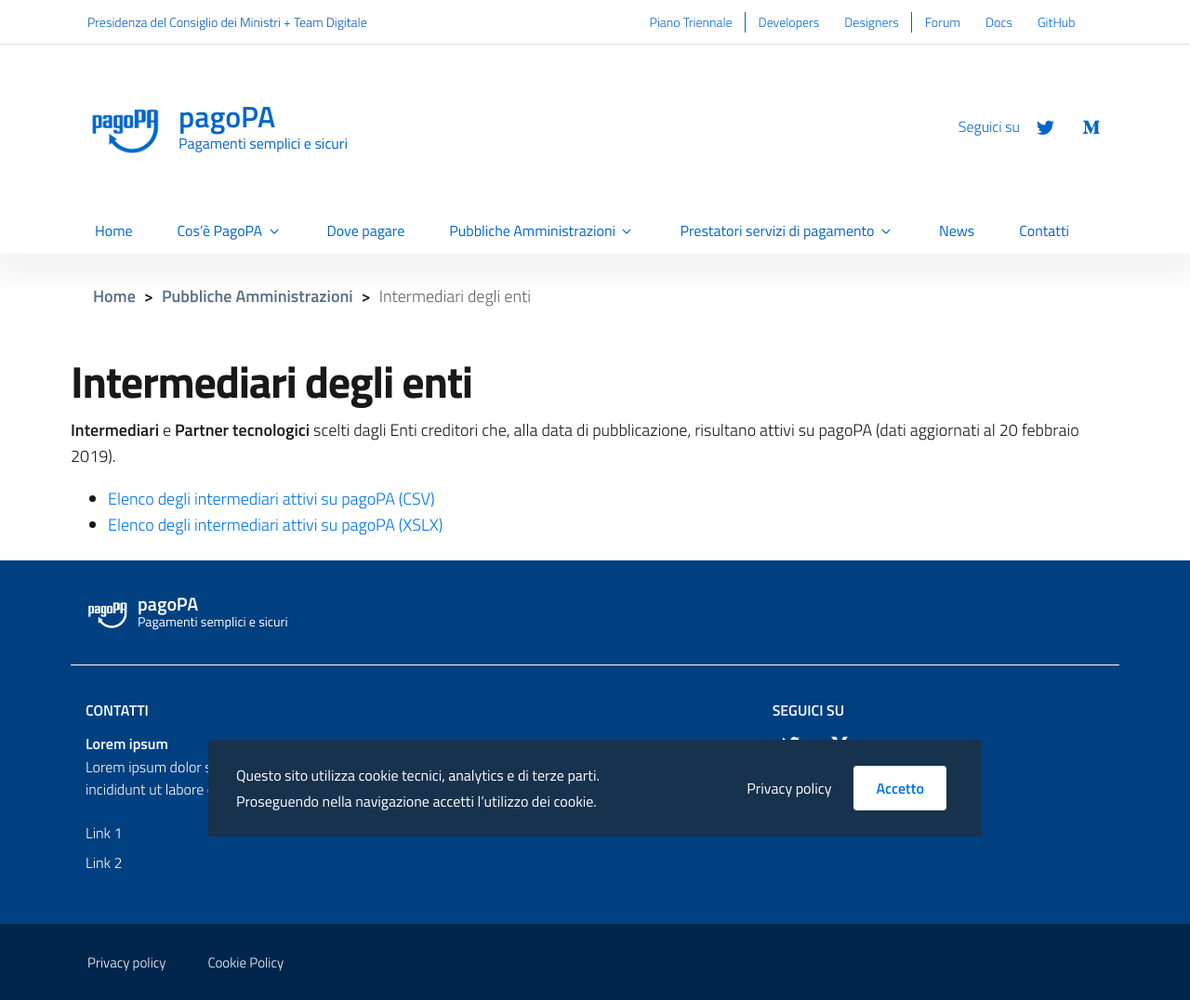
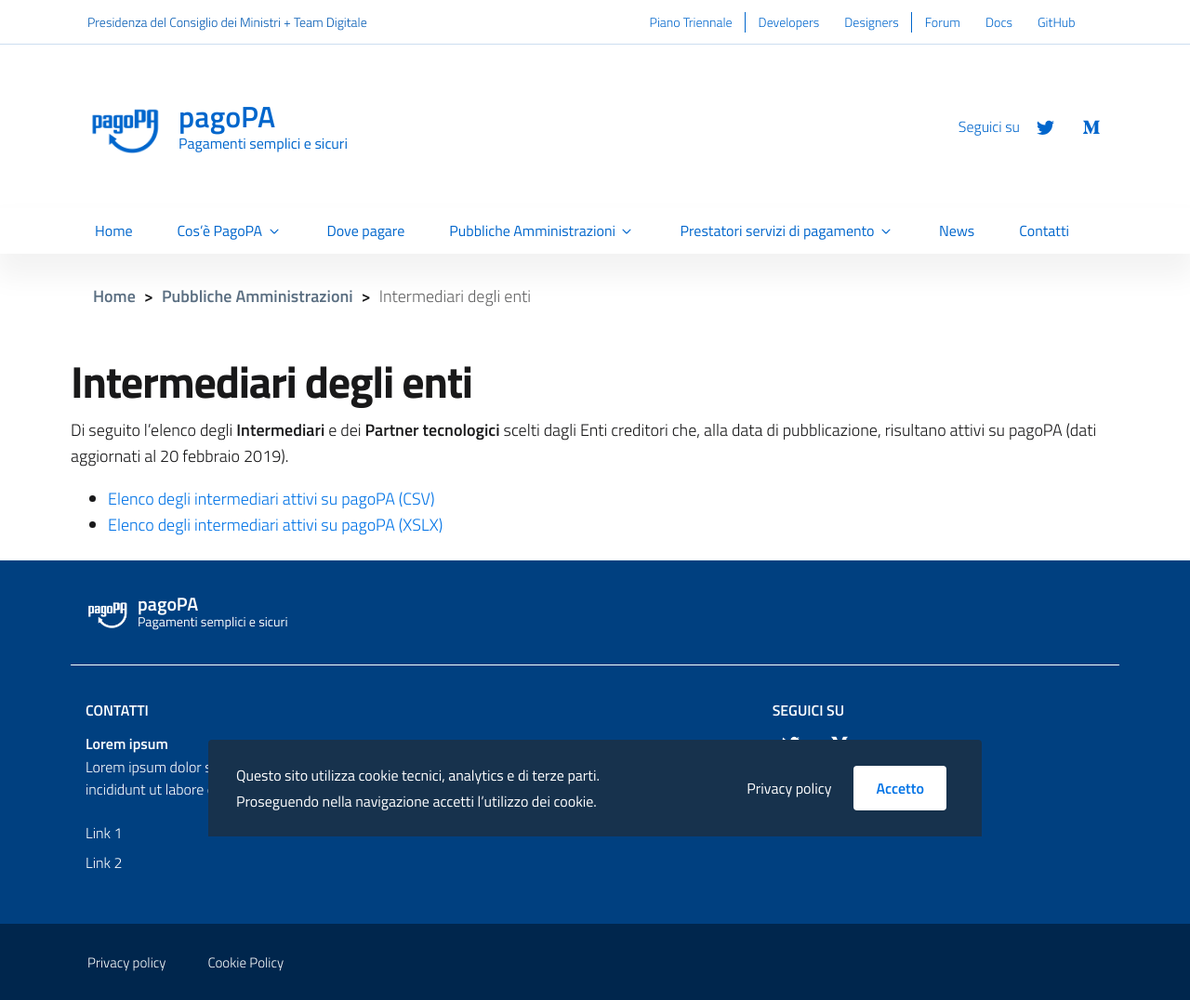
Before and after one commit to pagopa/site-pagopa.gov.it, a Jekyll site: the page built from it/pubbliche-amministrazioni-intermediari.md, in a window 1280 px wide. Shown: the whole page at 93% size. Built offline with Jekyll 4.4.1, drawn with Linux system fonts in a browser that asks for light colours.

Commit message:
Update pubbliche-amministrazioni-intermediari.md

```diff
--- a/it/pubbliche-amministrazioni-intermediari.md
+++ b/it/pubbliche-amministrazioni-intermediari.md
@@ -12,6 +12,6 @@
   - /pubbliche-amministrazioni: Pubbliche Amministrazioni
 ---
 
-**Intermediari** e **Partner tecnologici** scelti dagli Enti creditori che, alla data di pubblicazione, risultano attivi su pagoPA (dati aggiornati al 20 febbraio 2019).
+Di seguito l'elenco degli **Intermediari** e dei **Partner tecnologici** scelti dagli Enti creditori che, alla data di pubblicazione, risultano attivi su pagoPA (dati aggiornati al 20 febbraio 2019).
 * [Elenco degli intermediari attivi su pagoPA (CSV)](https://www.agid.gov.it/sites/default/files/pagamenti_amministrazione/pagopa-intermediari.csv)
 * [Elenco degli intermediari attivi su pagoPA (XSLX)](https://www.agid.gov.it/sites/default/files/pagamenti_amministrazione/pagopa-intermediari.xlsx)
```
